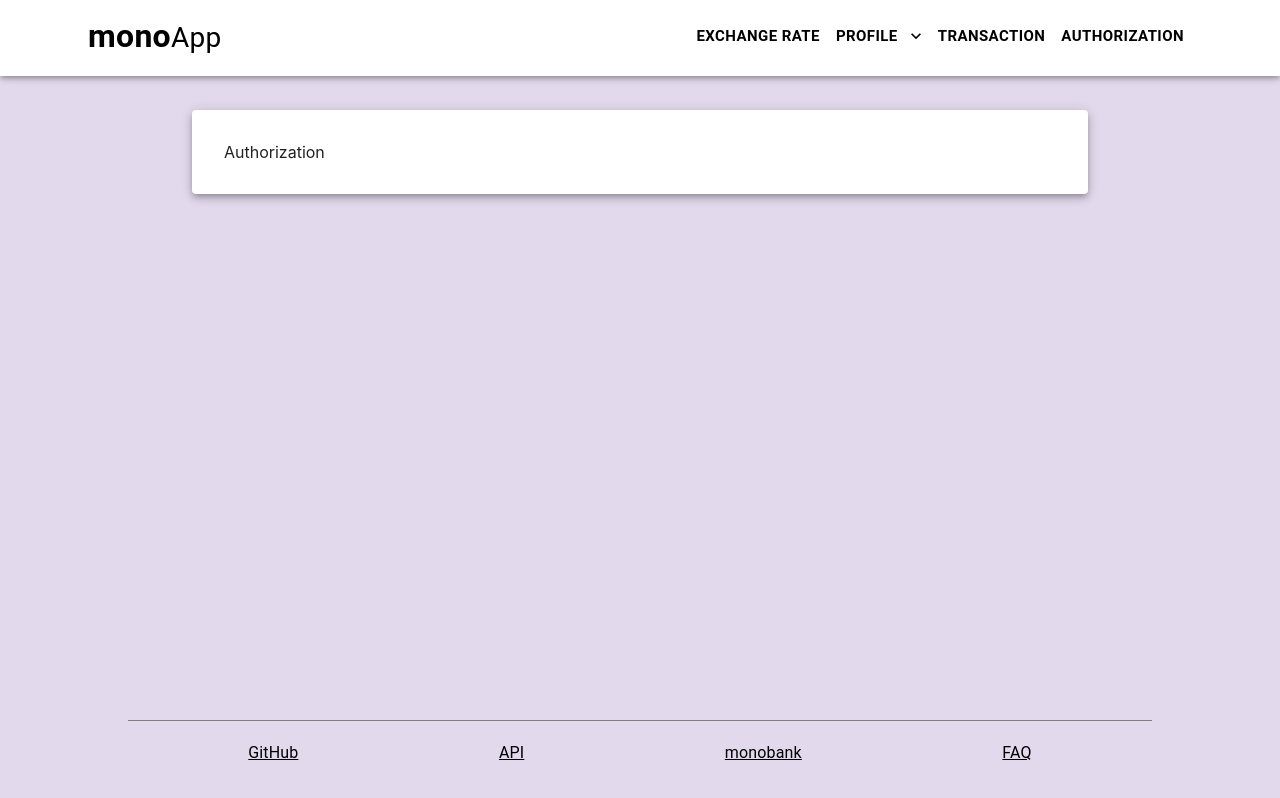
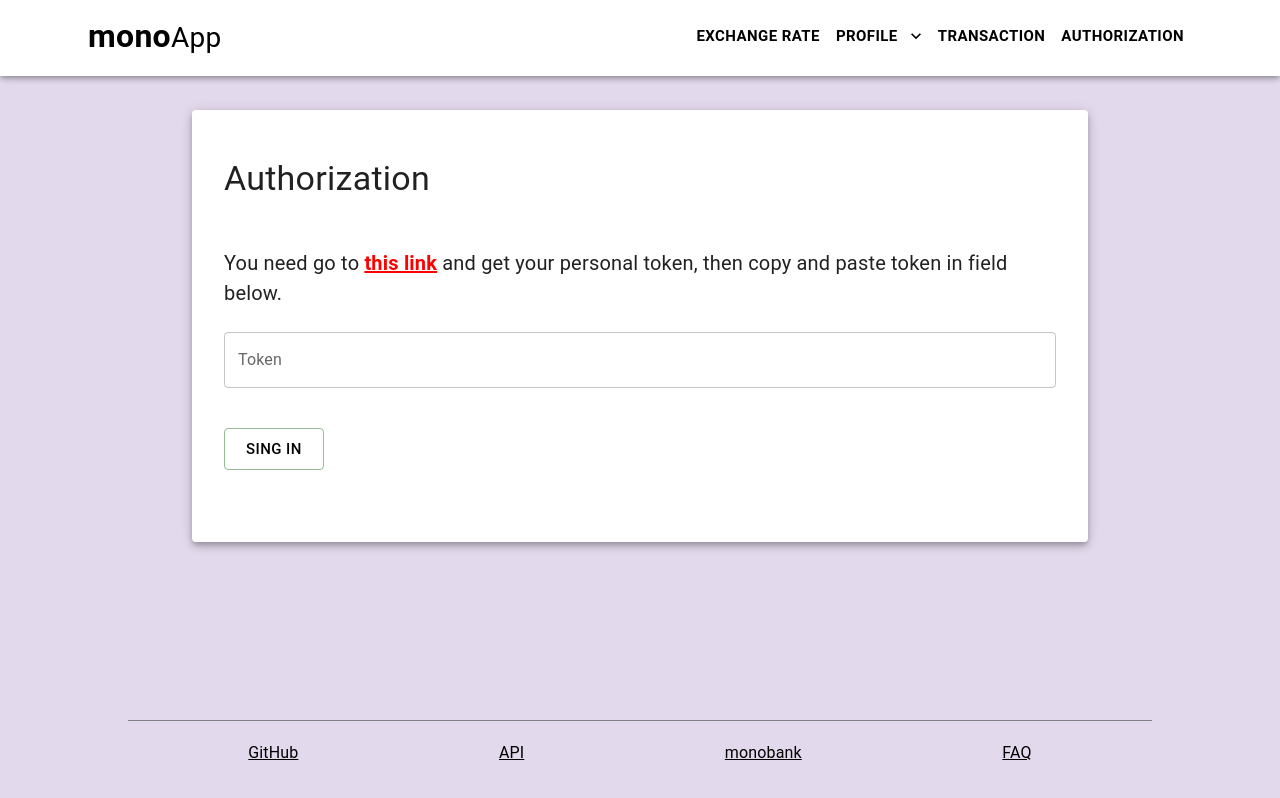
Before and after one commit to SmorzhaniukCinis/mono-app, a React (Create React App) app: page /authorization in a window 1280 px wide. Built offline with nearby package versions, Linux system fonts and the light colour scheme.

Commit message:
made layout of auth page

```diff
--- a/src/components/Authorization/Authorization.tsx
+++ b/src/components/Authorization/Authorization.tsx
@@ -1,9 +1,58 @@
-import React from "react";
+import * as React from "react";
+import Typography from "@mui/material/Typography";
+import { TextField } from "@mui/material";
+import Button from "@mui/material/Button";
+import PageTitle from "../Surface/PageTitle";
+import { useState } from "react";
+import ErrorIcon from "@mui/icons-material/Error";
+import Box from "@mui/material/Box";
+import { useNavigate } from "react-router-dom";
 
-const Authorization:React.FC = () => {
+const Authorization: React.FC = () => {
+
+  const [tokenField, setTokenField] = useState<string>("");
+  const [error, setError] = useState<string>("");
+  const navigate = useNavigate()
+
+  const validation = (): void => {
+    if (tokenField.length === 44) {
+      console.log("success");
+      setError("");
+    } else {
+      setError("Token must contain 44 chars.");
+    }
+  };
+
   return (
     <div>
-      Authorization
+      <PageTitle title="Authorization" />
+      <Typography sx={{ pt: 3, pb: 3, fontSize: 20 }}>
+        You need go to&nbsp;
+        <Typography onClick={() => navigate('https://api.monobank.ua')}
+                    component='a'
+                    sx={{
+                      fontWeight: "bold",
+                      color: "red",
+                      textDecoration: "underline",
+                      cursor: "pointer",
+                      fontSize: 20
+                    }}>
+          this link
+        </Typography>
+        &nbsp;and get your personal token, then copy and paste token in field below.
+      </Typography>
+      <TextField value={tokenField} onChange={(e) => setTokenField(e.target.value)}
+                 color="secondary" label="Token" variant="outlined" fullWidth />
+      {error !== ''
+          ? <Box sx={{mt: 2}} display="flex">
+            <ErrorIcon sx={{ color: "red", fontSize: 21 }} />
+            <Typography sx={{ color: "red" }}>{error}</Typography>
+          </Box>
+          : null
+      }
+      <Button size='large' variant={"outlined"} onClick={() => validation()} color="success" sx={{ color: "black", mt: 5, mb: 5 }}>
+        Sing in
+      </Button>
     </div>
   );
 };
--- a/src/components/Surface/Container.tsx
+++ b/src/components/Surface/Container.tsx
@@ -7,7 +7,7 @@ import { Outlet } from "react-router-dom";
 const Container: React.FC = () => {
   return (
     <Box minHeight="80vh">
-      <Box  sx={{padding: {xs: '0 5%', md: '30px 15%'}}}>
+      <Box  sx={{padding: {xs: '1%', md: '30px 15%'}}}>
         <Paper elevation={5} sx={{p: {xs: 1, md: 4}}}>
           <Outlet/>
         </Paper>
--- a/src/components/Surface/PageTitle.tsx
+++ b/src/components/Surface/PageTitle.tsx
@@ -7,7 +7,7 @@ interface props {
 
 const PageTitle:React.FC<props> = ({title}:props) => {
   return (
-    <Typography variant='h4' sx={{pb: 3, pt: 1}}>{title}</Typography>
+    <Typography variant='h4' sx={{pb: 3, pt: 2}}>{title}</Typography>
   );
 };
 
--- a/src/index.tsx
+++ b/src/index.tsx
@@ -14,7 +14,8 @@ const theme = createTheme({
       main: "#ffffff"
     },
     secondary: {
-      main: "#e3d9ec"
+      main: "#e3d9ec",
+      dark: '#383838'
     }
   }
 });
```
